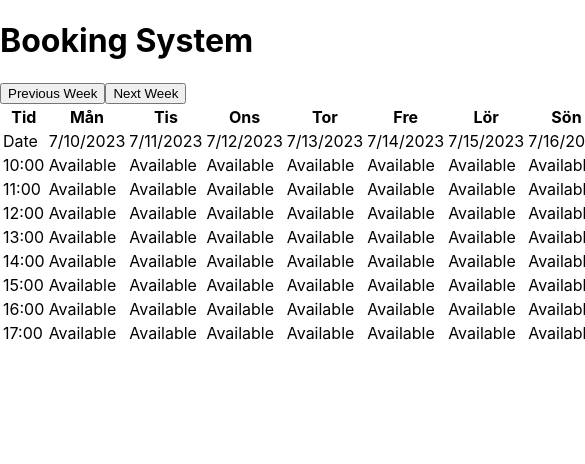
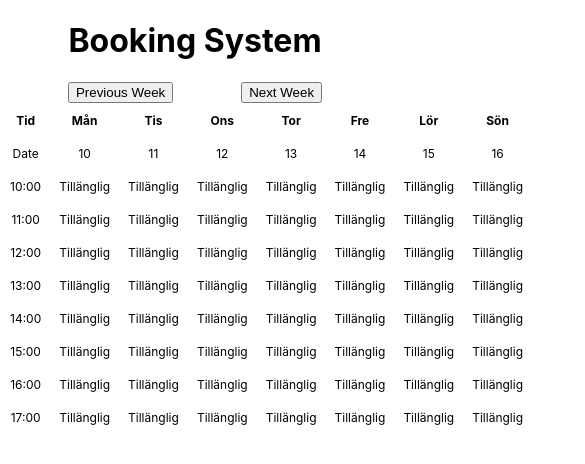
Before and after one commit to Muttiskava/GroupProject, a React (Create React App) app in the folder my-app/: page / in a window 390 px wide. Shown: the top 464 px of the page, 585 px wide, since content can reach past the window. Built offline with nearby package versions, Linux system fonts and the light colour scheme.

Commit message:
Bokningssystem V.1

```diff
--- a/my-app/src/App.css
+++ b/my-app/src/Components/App.css
@@ -36,3 +36,48 @@
     transform: rotate(360deg);
   }
 }
+
+.nextWeek{
+  display: flex;
+  justify-content: space-evenly;
+}
+
+table {
+  margin: 0 auto;
+}
+
+th,
+td {
+  text-align: center;
+  padding: 8px;
+}
+
+.date-cell {
+  vertical-align: bottom;
+}
+
+.header{
+
+  display: flex;
+  flex-direction: column;
+  flex-wrap: wrap;
+  align-content: center;
+}
+
+@media (max-width: 600px) {
+  .table-container {
+    overflow-x: auto;
+  }
+
+  table {
+    width: 50%;
+    white-space: nowrap;
+  }
+}
+
+@media (max-width: 600px) {
+  th,
+  td {
+    font-size: 12px;
+  }
+}
--- a/my-app/src/Components/steg1.js
+++ b/my-app/src/Components/steg1.js
@@ -1,4 +1,8 @@
 import React from 'react';
+
+import './App.css'
+
+
 
 class BookingSystem extends React.Component {
   constructor(props) {
@@ -38,17 +42,17 @@ class BookingSystem extends React.Component {
     const { daysOfWeek, timeslots, bookings, currentDate } = this.state;
 
     const weekStart = new Date(currentDate);
-    weekStart.setDate(currentDate.getDate()+1 - currentDate.getDay()); // Sätter veckans startdag till måndag
+    weekStart.setDate(currentDate.getDate() + 1 - currentDate.getDay()); // Sätter veckans startdag till måndag
 
     const weekEnd = new Date(weekStart);
     weekEnd.setDate(weekEnd.getDate() + 6); // Sätter veckans slutdag till söndag
 
     return (
       <div>
-        <h1>Booking System</h1>
-        <div className="booking-nav">
+        <h1 className='header'>Booking System</h1>
+        <div className="nextWeek">
           <button onClick={this.handlePrevWeek}>Previous Week</button>
-          <button onClick={this.handleNextWeek}>Next Week</button>
+          <button  onClick={this.handleNextWeek}>Next Week</button>
         </div>
         <table>
           <thead>
@@ -65,7 +69,11 @@ class BookingSystem extends React.Component {
               {daysOfWeek.map((day, index) => {
                 const date = new Date(weekStart);
                 date.setDate(date.getDate() + index);
-                return <td key={index}>{date.toLocaleDateString()}</td>;
+                return (
+                  <td key={index}>
+                    {date.getDate()} {/* Visa endast dagen */}
+                  </td>
+                );
               })}
             </tr>
             {timeslots.map((time) => (
@@ -80,7 +88,7 @@ class BookingSystem extends React.Component {
                       onClick={() => this.handleBookingClick(day, time)}
                       className={bookings[day] && bookings[day][time] ? 'booked' : ''}
                     >
-                      {bookings[day] && bookings[day][time] ? 'Booked' : 'Available'}
+                      {bookings[day] && bookings[day][time] ? 'Bokad' : 'Tillänglig'}
                     </td>
                   );
                 })}
@@ -91,6 +99,7 @@ class BookingSystem extends React.Component {
       </div>
     );
   }
+
 }
 
 export default BookingSystem;
```
